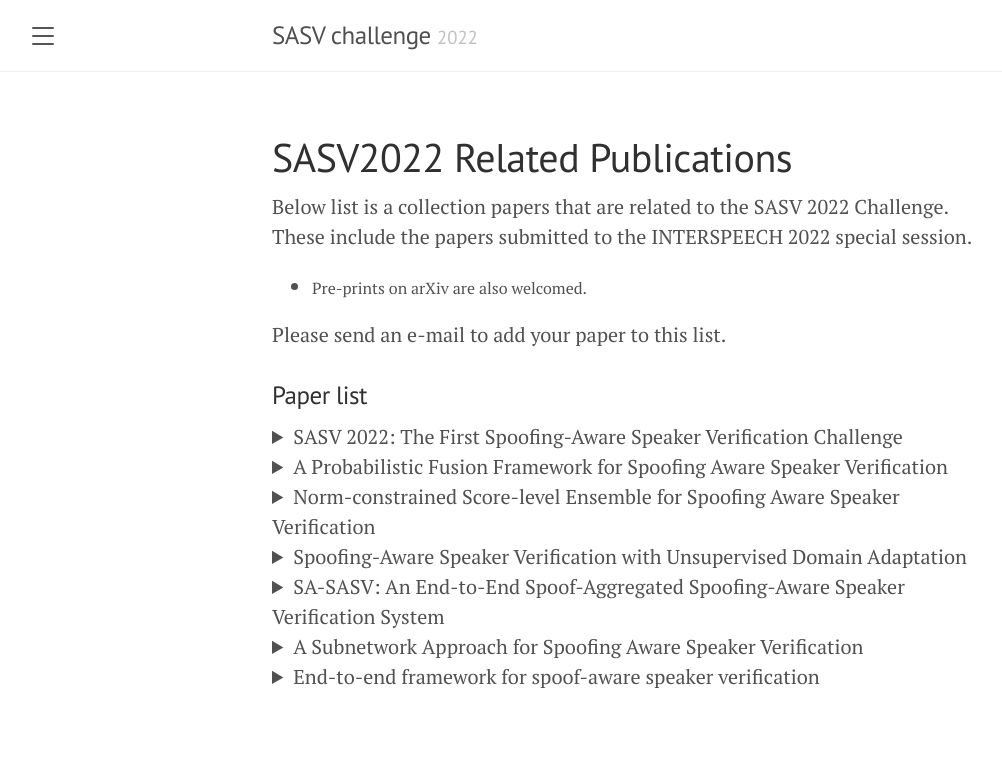
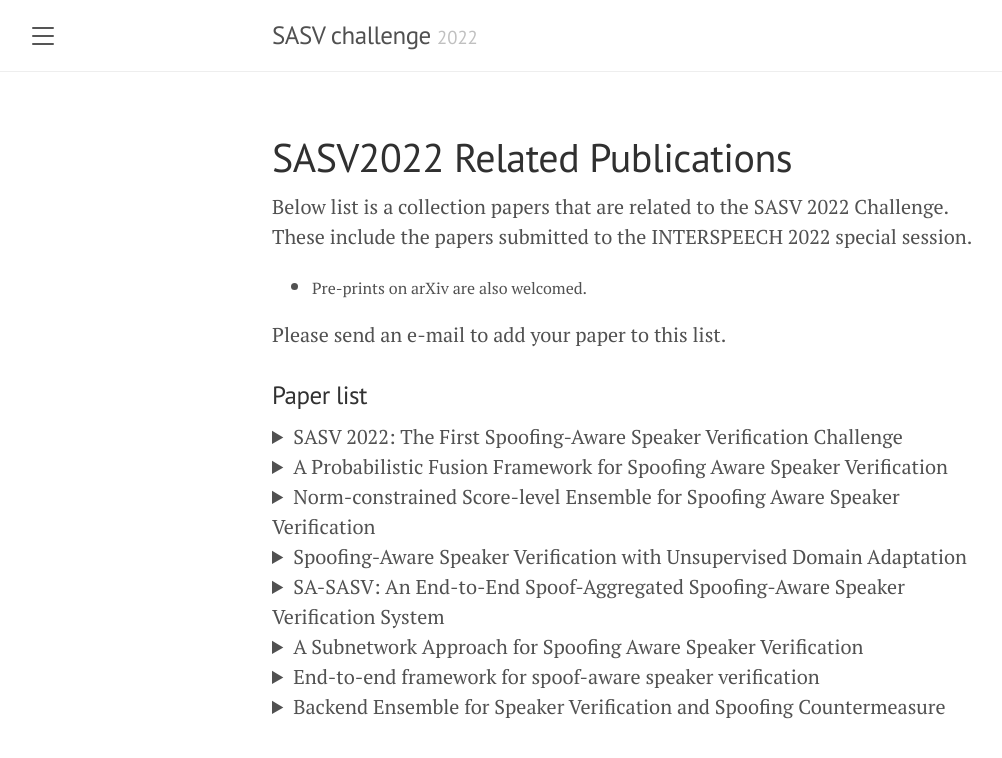
Before and after one commit to sasv-challenge/sasv-challenge.github.io, a Jekyll site: the page built from papers_SASV2022.md, in a window 1280 px wide. Shown: the top 758 px of the page, without its empty margins (8-1010 px from the left). Built offline with Jekyll 4.4.1, drawn with Linux system fonts in a browser that asks for light colours.

Commit message:
add li2022backend

```diff
--- a/papers_SASV2022.md
+++ b/papers_SASV2022.md
@@ -122,3 +122,19 @@ Please send an e-mail to add your paper to this list.
 </div>
 </div>
 </details>
+
+<details><summary>Backend Ensemble for Speaker Verification and Spoofing Countermeasure</summary>
+<div markdown="1">
+- <div style="font-size:80%">Li Zhang, Yue Li, Huan Zhao, Lei Xie</div>
+- <div style="font-size:80%">Audio, Speech and Language Processing Group (ASLP@NPU), School of Computer Science, Northwestern Polytechnical University (NPU), Xi'an, China</div>
+<div aria-hidden="true" aria-labelledby="bibtex-Zhang2022Norm" class="modal fade" id="bibtex-Zhang2022Norm" role="dialog" tabindex="-1" style="font-size:70%">
+<pre>@inproceedings{li2022backend,
+  author={   Li Zhang, Yue Li, Huan Zhao, Lei Xie  },
+  title={ Backend Ensemble for Speaker Verification and Spoofing Countermeasure  },
+  year=2022,
+  booktitle={Proc. Interspeech (submitted},
+  }
+</pre>
+</div>
+</div>
+</details>
```
